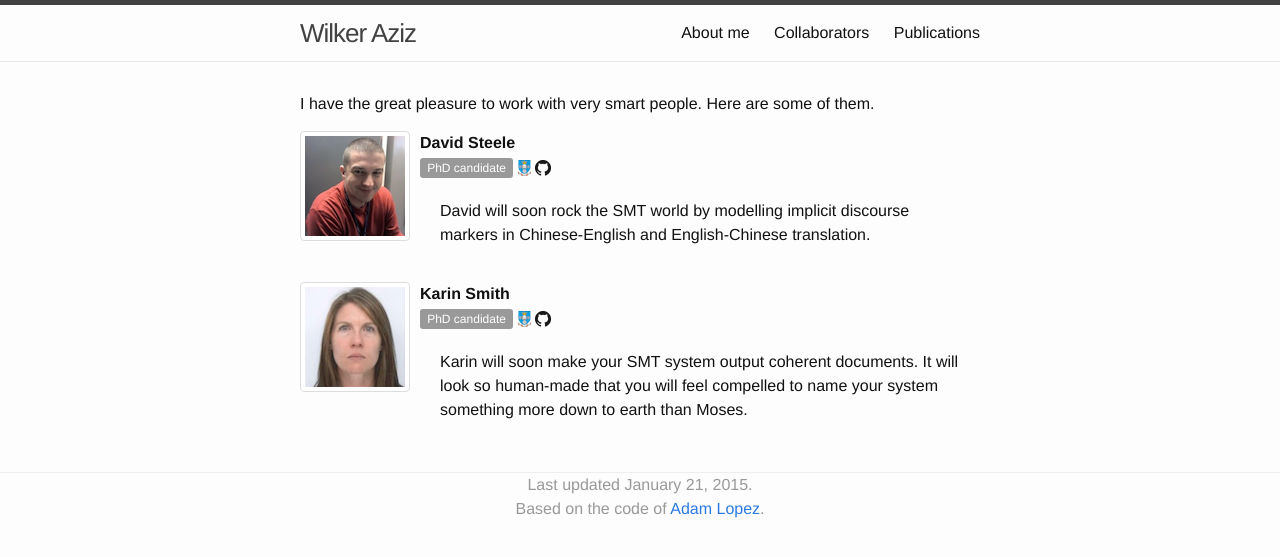
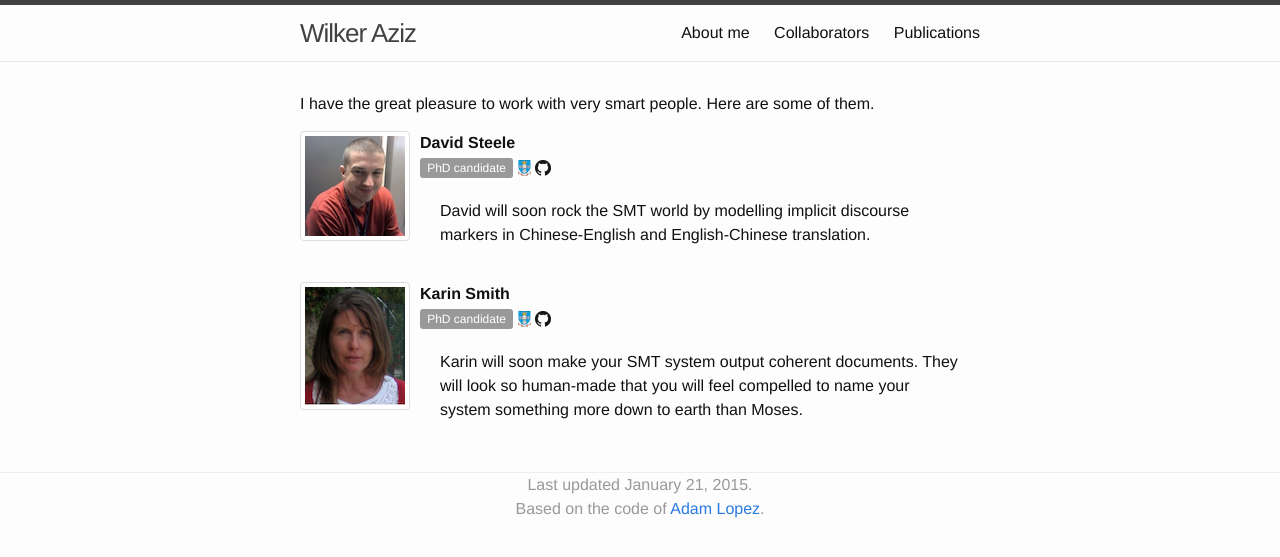
Before and after one commit to wilkeraziz/oldsite, a Jekyll site: the page built from collaborators.markdown, in a window 1280 px wide. Shown: the top 557 px of the page. Built offline with Jekyll 4.4.1, drawn with Linux system fonts in a browser that asks for light colours.

Commit message:
polishing

```diff
--- a/_config.yml
+++ b/_config.yml
@@ -59,7 +59,7 @@
     github: karins
     about: >
       Karin will soon make your SMT system output coherent documents.
-      It will look so human-made that you will feel compelled to name your
+      They will look so human-made that you will feel compelled to name your
       system something more down to earth than Moses.
 
 # Paper entries
```
Also changed, not shown: img/ico/UoS.ico (deleted), img/people/karin.png.
